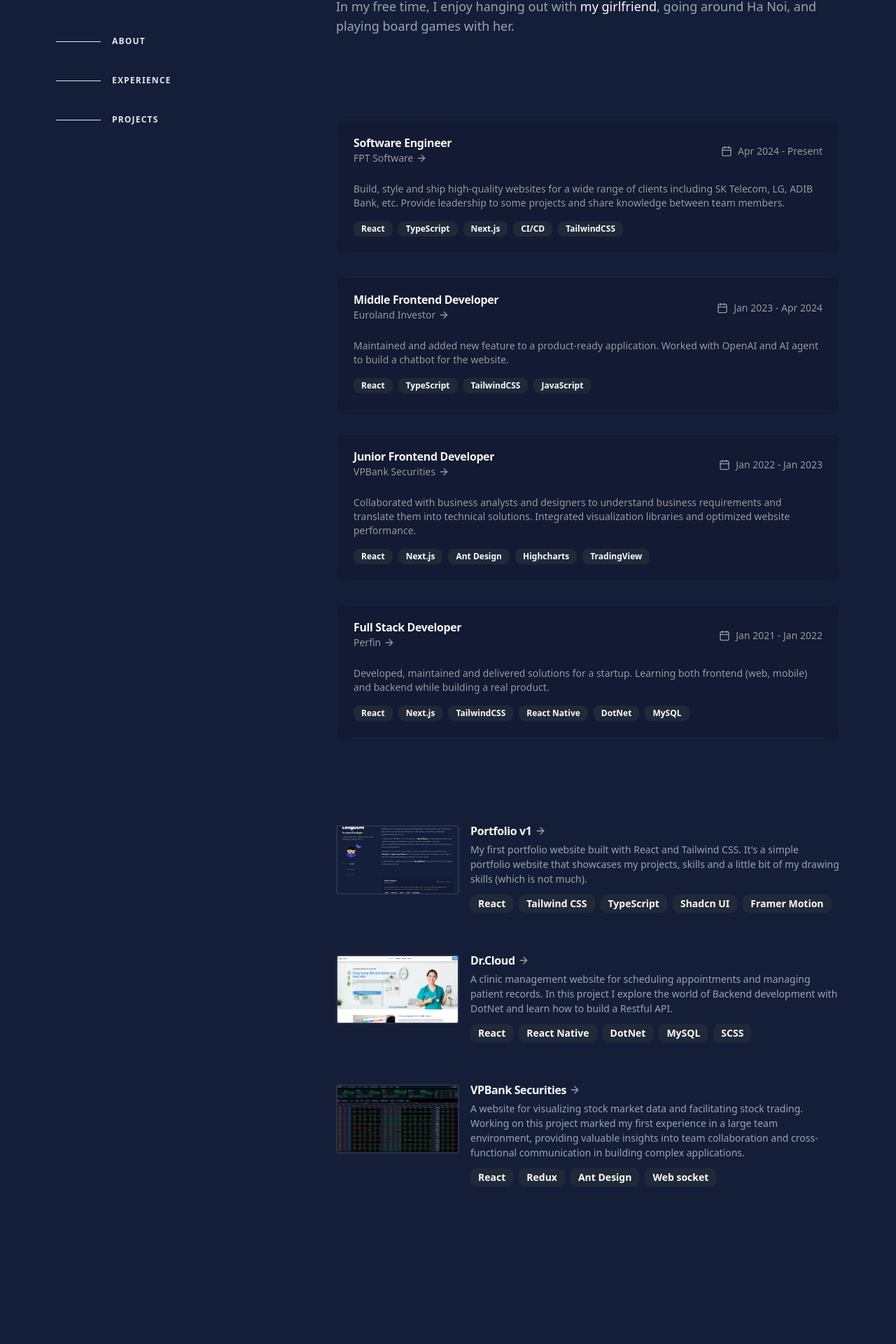
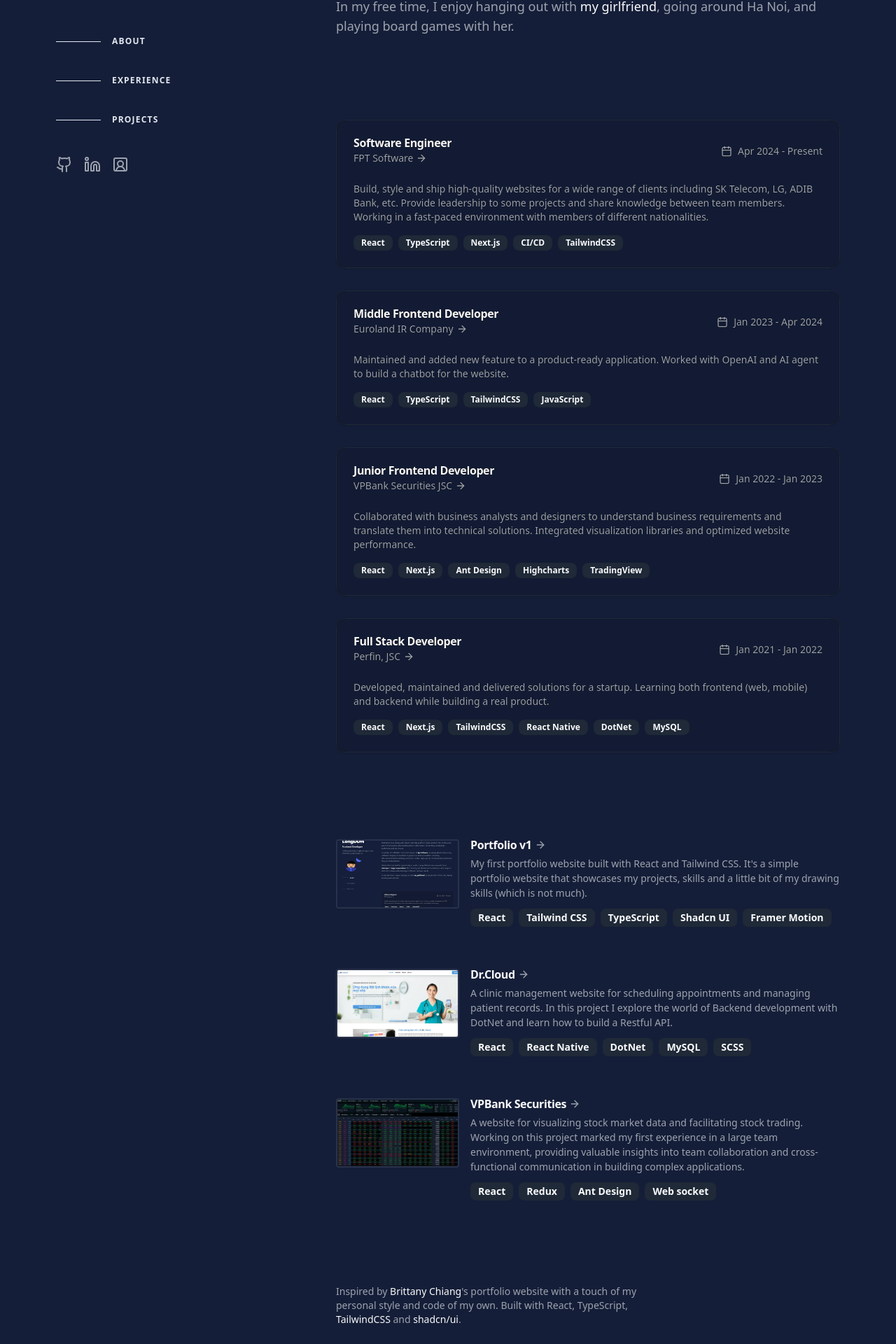
Before and after one commit to DDHLong/longddh-portfolio, a React (Vite) app: page / in a window 1280 px wide. Shown: the part 457-2377 px from the top of the page at 70% size. Before the commit the page ends 2272 px from the top, so only its background shows below. Built offline with nearby package versions, Linux system fonts and the light colour scheme.

Commit message:
#2 add footer

```diff
--- a/src/App.tsx
+++ b/src/App.tsx
@@ -1,9 +1,10 @@
 import About from "./components/Section/about";
-import Navigation from "./components/Navigation";
 import { ThemeProvider } from "./components/theme-provider";
 import useIsSectionInView from "./hooks/useIsSectionInView";
 import Experience from "./components/Section/experience/experience";
 import Projects from "./components/Section/projects/projects";
+import Footer from "./components/footer";
+import Navigation from "./components/nav";
 
 function App() {
   const {
@@ -38,6 +39,7 @@
               <Component />
             </section>
           ))}
+          <Footer />
         </div>
       </div>
     </ThemeProvider>
--- a/src/components/Navigation.tsx
+++ /dev/null
@@ -1,48 +0,0 @@
-import ModeToggle from "./mode-toggle";
-import NavItem from "./NavItem/nav-item";
-
-const Navigation = ({
-  isProjectInView,
-  isAboutInView,
-  isExperienceInView,
-}: {
-  isProjectInView: boolean;
-  isAboutInView: boolean;
-  isExperienceInView: boolean;
-}) => {
-  return (
-    <div className="flex flex-col gap-4 col-span-1 items-center text-center lg:items-start lg:text-left lg:sticky lg:top-0 lg:max-h-screen pt-12 lg:pt-24">
-      <h1 className="scroll-m-20 text-3xl font-extrabold tracking-tight lg:text-5xl">
-        LongDDH
-      </h1>
-      <h2 className="scroll-m-20 text-2xl font-semibold tracking-tight">
-        Frontend Developer
-      </h2>
-      <p className="text-muted-foreground max-w-xs">
-        I build beautiful and simple web applications that deliver great
-        experiences.
-      </p>
-      <ModeToggle />
-      <ul className="w-max hidden lg:flex flex-col gap-4">
-        {[
-          { title: "About", href: "about", isActive: isAboutInView },
-          {
-            title: "Experience",
-            href: "experience",
-            isActive: isExperienceInView,
-          },
-          { title: "Projects", href: "projects", isActive: isProjectInView },
-        ].map((item) => (
-          <NavItem
-            key={item.href}
-            title={item.title}
-            href={item.href}
-            isActive={item.isActive}
-          />
-        ))}
-      </ul>
-    </div>
-  );
-};
-
-export default Navigation;
--- a/src/components/Section/about.tsx
+++ b/src/components/Section/about.tsx
@@ -1,4 +1,4 @@
-import WavyText from "../WavyText";
+import WavyText from "../wavy-text";
 
 const About = () => {
   return (
@@ -51,7 +51,11 @@
 
 export default About;
 
-const Link = ({ href, children, ...props }: React.ComponentProps<"a">) => {
+export const Link = ({
+  href,
+  children,
+  ...props
+}: React.ComponentProps<"a">) => {
   return (
     <a
       href={href}
--- a/src/components/Section/experience/experience-data.ts
+++ b/src/components/Section/experience/experience-data.ts
@@ -13,13 +13,13 @@
     company: "FPT Software",
     date: "Apr 2024 - Present",
     description:
-      "Build, style and ship high-quality websites for a wide range of clients including SK Telecom, LG, ADIB Bank, etc. Provide leadership to some projects and share knowledge between team members.",
+      "Build, style and ship high-quality websites for a wide range of clients including SK Telecom, LG, ADIB Bank, etc. Provide leadership to some projects and share knowledge between team members. Working in a fast-paced environment with members of different nationalities.",
     skills: ["React", "TypeScript", "Next.js", "CI/CD", "TailwindCSS"],
     link: "https://fptsoftware.com",
   },
   {
     title: "Middle Frontend Developer",
-    company: "Euroland Investor",
+    company: "Euroland IR Company",
     date: "Jan 2023 - Apr 2024",
     description:
       "Maintained and added new feature to a product-ready application. Worked with OpenAI and AI agent to build a chatbot for the website.",
@@ -28,7 +28,7 @@
   },
   {
     title: "Junior Frontend Developer",
-    company: "VPBank Securities",
+    company: "VPBank Securities JSC",
     date: "Jan 2022 - Jan 2023",
     description:
       "Collaborated with business analysts and designers to understand business requirements and translate them into technical solutions. Integrated visualization libraries and optimized website performance.",
@@ -37,7 +37,7 @@
   },
   {
     title: "Full Stack Developer",
-    company: "Perfin",
+    company: "Perfin, JSC",
     date: "Jan 2021 - Jan 2022",
     description:
       "Developed, maintained and delivered solutions for a startup. Learning both frontend (web, mobile) and backend while building a real product.",
--- /dev/null
+++ b/src/components/footer.tsx
@@ -0,0 +1,18 @@
+import { Link } from "./Section/about";
+
+const Footer = () => {
+  return (
+    <div className="max-w-md pb-16 text-sm text-slate-500 sm:pb-0 lg:mb-24">
+      <p className="text-sm text-muted-foreground">
+        Inspired by{" "}
+        <Link href="https://brittanychiang.com/">Brittany Chiang</Link>'s
+        portfolio website with a touch of my personal style and code of my own.
+        Built with React, TypeScript,{" "}
+        <Link href="https://tailwindcss.com/">TailwindCSS</Link> and{" "}
+        <Link href="https://ui.shadcn.com/">shadcn/ui</Link>.
+      </p>
+    </div>
+  );
+};
+
+export default Footer;
--- /dev/null
+++ b/src/components/nav.tsx
@@ -0,0 +1,52 @@
+import SocialLinks from "./social-links";
+import ModeToggle from "./mode-toggle";
+import NavItem from "./NavItem/nav-item";
+
+const Navigation = ({
+  isProjectInView,
+  isAboutInView,
+  isExperienceInView,
+}: {
+  isProjectInView: boolean;
+  isAboutInView: boolean;
+  isExperienceInView: boolean;
+}) => {
+  return (
+    <div className="flex flex-col justify-between py-12 lg:py-24 lg:sticky lg:top-0 lg:max-h-screen">
+      <div className="flex flex-col gap-4 col-span-1 items-center text-center lg:items-start lg:text-left">
+        <h1 className="scroll-m-20 text-3xl font-extrabold tracking-tight lg:text-5xl">
+          LongDDH
+        </h1>
+        <h2 className="scroll-m-20 text-2xl font-semibold tracking-tight">
+          Frontend Developer
+        </h2>
+        <p className="text-muted-foreground max-w-xs">
+          I build beautiful and simple web applications that deliver great
+          experiences.
+        </p>
+        <ModeToggle />
+        <ul className="w-max hidden lg:flex flex-col gap-4">
+          {[
+            { title: "About", href: "about", isActive: isAboutInView },
+            {
+              title: "Experience",
+              href: "experience",
+              isActive: isExperienceInView,
+            },
+            { title: "Projects", href: "projects", isActive: isProjectInView },
+          ].map((item) => (
+            <NavItem
+              key={item.href}
+              title={item.title}
+              href={item.href}
+              isActive={item.isActive}
+            />
+          ))}
+        </ul>
+      </div>
+      <SocialLinks />
+    </div>
+  );
+};
+
+export default Navigation;
--- /dev/null
+++ b/src/components/social-links.tsx
@@ -0,0 +1,33 @@
+import { Github, Linkedin, SquareUserRound } from "lucide-react";
+
+const socialLinks = [
+  {
+    name: "Github",
+    href: "https://github.com/DDHLong",
+    icon: Github,
+  },
+  {
+    name: "Linkedin",
+    href: "https://www.linkedin.com/in/longddh",
+    icon: Linkedin,
+  },
+  {
+    name: "Personal Blog",
+    href: "https://lucipherblog.netlify.app/",
+    icon: SquareUserRound,
+  },
+];
+
+const SocialLinks = () => {
+  return (
+    <div className="hidden lg:flex items-center gap-4">
+      {socialLinks.map((link) => (
+        <a key={link.name} href={link.href} target="_blank">
+          <link.icon className="w-6 h-6 text-muted-foreground hover:text-primary" />
+        </a>
+      ))}
+    </div>
+  );
+};
+
+export default SocialLinks;
--- a/src/hooks/useIsSectionInView.tsx
+++ b/src/hooks/useIsSectionInView.tsx
@@ -12,7 +12,7 @@
   });
   const experienceRef = useRef(null);
   const isExperienceInView = useInView(experienceRef, {
-    amount: 0.7,
+    amount: 0.6,
   });
   return {
     isProjectInView,
```
Also changed, not shown: src/components/wavy-text.tsx (renamed from src/components/WavyText.tsx).
